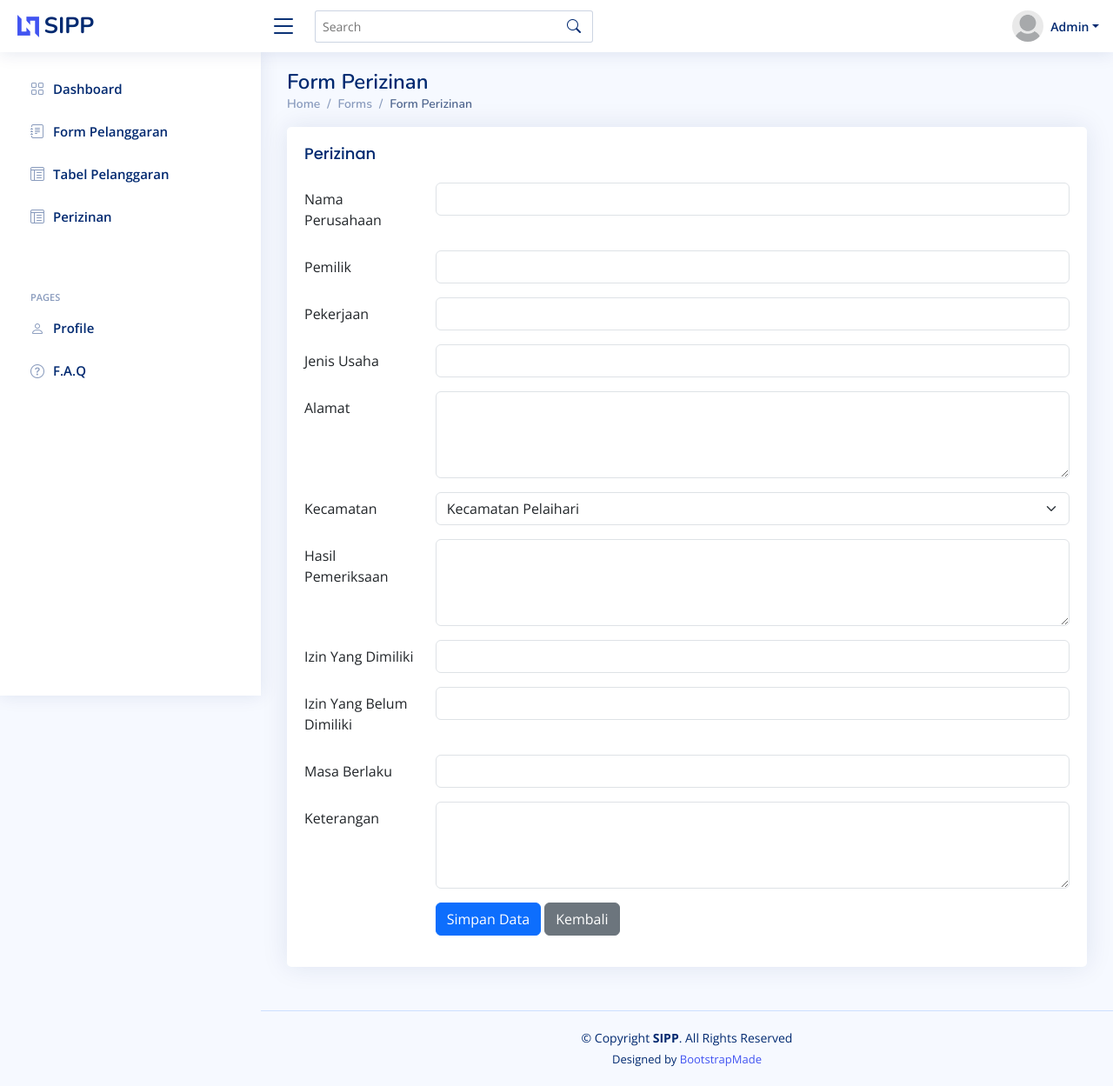
After one commit to rizalpolitala/SIPP, a CodeIgniter 4 app: the page made by app/Views/pages/admin/form_perizinan.php in a window 1280 px wide. The commit adds this page. Shown: the whole page at 87% size. Run offline with PHP 8.4 and a stand-in for CodeIgniter, Linux system fonts and the light colour scheme; the template is opened without the code that fills it, so the values that code supplies are empty; some libraries are stand-ins or nearby versions.

Commit message:
penambahan dari amah

```diff
--- a/app/Views/__templates/sidebar.php
+++ b/app/Views/__templates/sidebar.php
@@ -22,6 +22,14 @@
                 <span>Tabel Pelanggaran</span>
             </a>
         </li><!-- End Tables Nav -->
+
+        <li class="nav-item">
+            <a class="nav-link collapsed" href="<?= base_url('tabel_perizinan'); ?>">
+                <i class=" bi bi-layout-text-window-reverse"></i>
+                <span>Perizinan</span>
+            </a>
+        </li><!-- End Tables Nav -->
+        <br>
         <br>
 
         <li class="nav-heading">Pages</li>
--- /dev/null
+++ b/app/Views/pages/admin/form_perizinan.php
@@ -0,0 +1,128 @@
+<?= $this->include('__Templates/header'); ?>
+<?= $this->include('__Templates/navbar'); ?>
+<?= $this->include('__Templates/sidebar'); ?>
+
+<main id="main" class="main">
+
+    <div class="pagetitle">
+        <h1>Form Perizinan</h1>
+        <nav>
+            <ol class="breadcrumb">
+                <li class="breadcrumb-item"><a href="index.html">Home</a></li>
+                <li class="breadcrumb-item">Forms</li>
+                <li class="breadcrumb-item active">Form Perizinan</li>
+            </ol>
+        </nav>
+    </div><!-- End Page Title -->
+
+    <section class="section">
+        <div class="row">
+            <div class="col-lg-13">
+
+                <div class="card">
+                    <div class="card-body">
+                        <h5 class="card-title">Perizinan</h5>
+
+                        <!-- General Form Elements -->
+                        <form>
+                            <div class="row mb-3">
+                                <label for="inputText" class="col-sm-2 col-form-label">Nama Perusahaan</label>
+                                <div class="col-sm-10">
+                                    <input type="text" class="form-control" id="inputText">
+                                </div>
+                            </div>
+                            <div class="row mb-3">
+                                <label for="inputEmail" class="col-sm-2 col-form-label">Pemilik</label>
+                                <div class="col-sm-10">
+                                    <input type="email" class="form-control" id="inputEmail">
+                                </div>
+                            </div>
+                            <div class="row mb-3">
+                                <label for="inputJob" class="col-sm-2 col-form-label">Pekerjaan</label>
+                                <div class="col-sm-10">
+                                    <input type="text" class="form-control" id="inputJob">
+                                </div>
+                            </div>
+                            <div class="row mb-3">
+                                <label for="inputBusinessType" class="col-sm-2 col-form-label">Jenis Usaha</label>
+                                <div class="col-sm-10">
+                                    <input type="text" class="form-control" id="inputBusinessType">
+                                </div>
+                            </div>
+                            <div class="row mb-3">
+                                <label for="inputPassword" class="col-sm-2 col-form-label">Alamat</label>
+                                <div class="col-sm-10">
+                                    <textarea class="form-control" style="height: 100px"></textarea>
+                                </div>
+                            </div>
+                            <div class="row mb-3">
+                                <label for="jenisKelamin" class="col-sm-2 col-form-label">Kecamatan</label>
+                                <div class="col-sm-10">
+                                    <select class="form-select" id="jenisKelamin">
+                                        <option value="Laki-laki">Kecamatan Pelaihari</option>
+                                        <option value="Perempuan">Kecamatan Bajuin</option>
+                                        <option value="Perempuan">Kecamatan Bati-Bati</option>
+                                        <option value="Perempuan">Kecamatan Tambang Ulang</option>
+                                        <option value="Perempuan">Kecamatan Batu Ampar</option>
+                                        <option value="Perempuan">Kecamatan Kurau</option>
+                                        <option value="Perempuan">Kecamatan Bumi Makmur</option>
+                                        <option value="Perempuan">Kecamatan Kintap</option>
+                                        <option value="Perempuan">Kecamatan Takisung</option>
+                                        <option value="Perempuan">Kecamatan Panyipatan</option>
+                                        <option value="Perempuan">Kecamatan Jorong</option>
+                                    </select>
+                                </div>
+                            </div>
+                            <div class="row mb-3">
+                                <label for="inputPassword" class="col-sm-2 col-form-label">Hasil Pemeriksaan</label>
+                                <div class="col-sm-10">
+                                    <textarea class="form-control" style="height: 100px"></textarea>
+                                </div>
+                            </div>
+                            <div class="row mb-3">
+                                <label for="inputOwnedPermits" class="col-sm-2 col-form-label">Izin Yang Dimiliki</label>
+                                <div class="col-sm-10">
+                                    <input type="text" class="form-control" id="inputOwnedPermits">
+                                </div>
+                            </div>
+                            <div class="row mb-3">
+                                <label for="inputMissingPermits" class="col-sm-2 col-form-label">Izin Yang Belum Dimiliki</label>
+                                <div class="col-sm-10">
+                                    <input type="text" class="form-control" id="inputMissingPermits">
+                                </div>
+                            </div>
+                            <div class="row mb-3">
+                                <label for="inputValidityPeriod" class="col-sm-2 col-form-label">Masa Berlaku</label>
+                                <div class="col-sm-10">
+                                    <input type="text" class="form-control" id="inputValidityPeriod">
+                                </div>
+                            </div>
+                            <div class="row mb-3">
+                                <label for="inputPassword" class="col-sm-2 col-form-label">Keterangan</label>
+                                <div class="col-sm-10">
+                                    <textarea class="form-control" style="height: 100px"></textarea>
+                                </div>
+                            </div>
+                            <div class="row mb-3">
+                                <div class="col-sm-10 offset-sm-2">
+                                    <button type="submit" class="btn btn-primary">Simpan Data</button>
+                                    <a href="/tabel_perizinan" class="btn btn-secondary">Kembali</a>
+                                </div>
+                            </div>
+                        </form>
+
+
+                    </div>
+                </div>
+
+                </form><!-- End General Form Elements -->
+
+            </div>
+        </div>
+        </div>
+        </div>
+    </section>
+
+</main><!-- End #main -->
+
+<?= $this->include('__templates/footer'); ?>
```
Also changed, not shown: app/Config/Routes.php (+7 -0 lines), app/Controllers/Perizinan.php (added, +21 -0 lines), app/Views/pages/admin/edit_perizinan.php (added, +110 -0 lines), app/Views/pages/admin/tabel_perizinan.php (added, +80 -0 lines).
